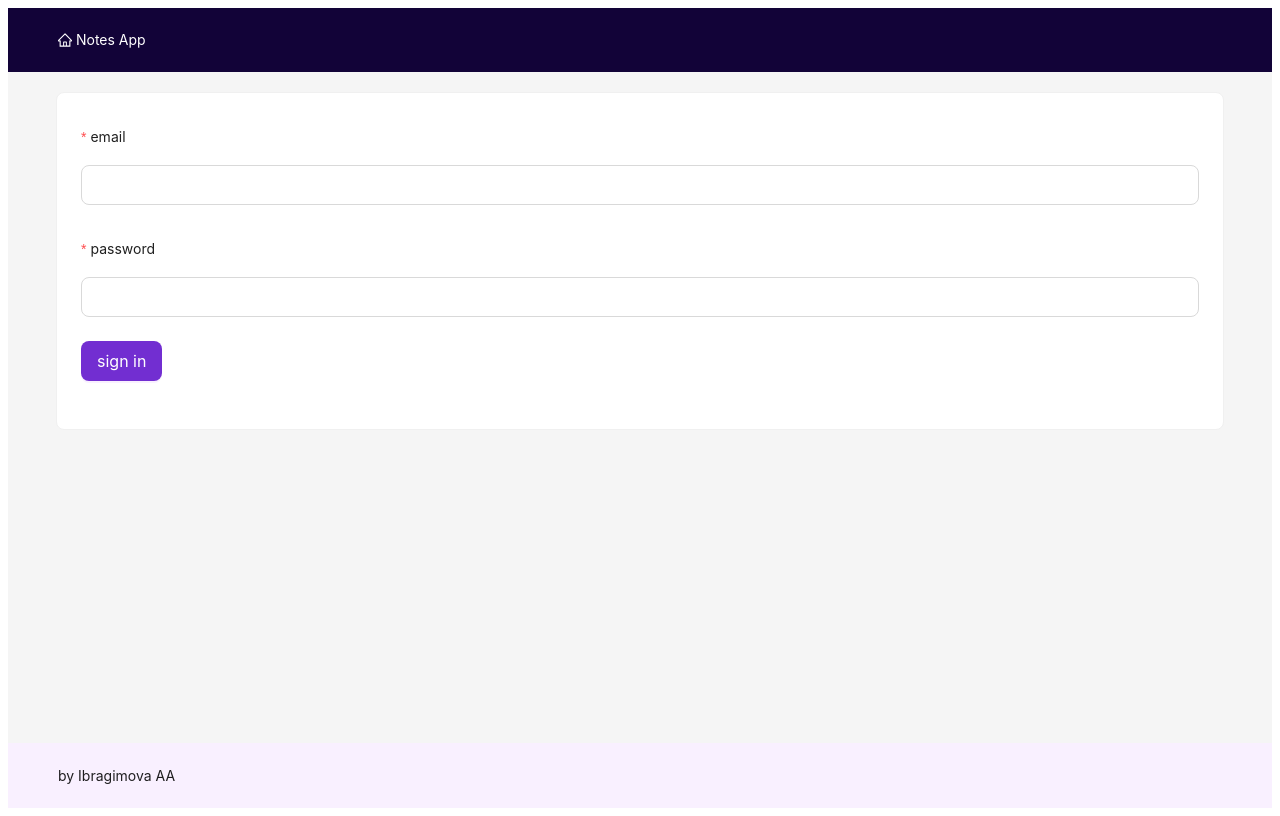
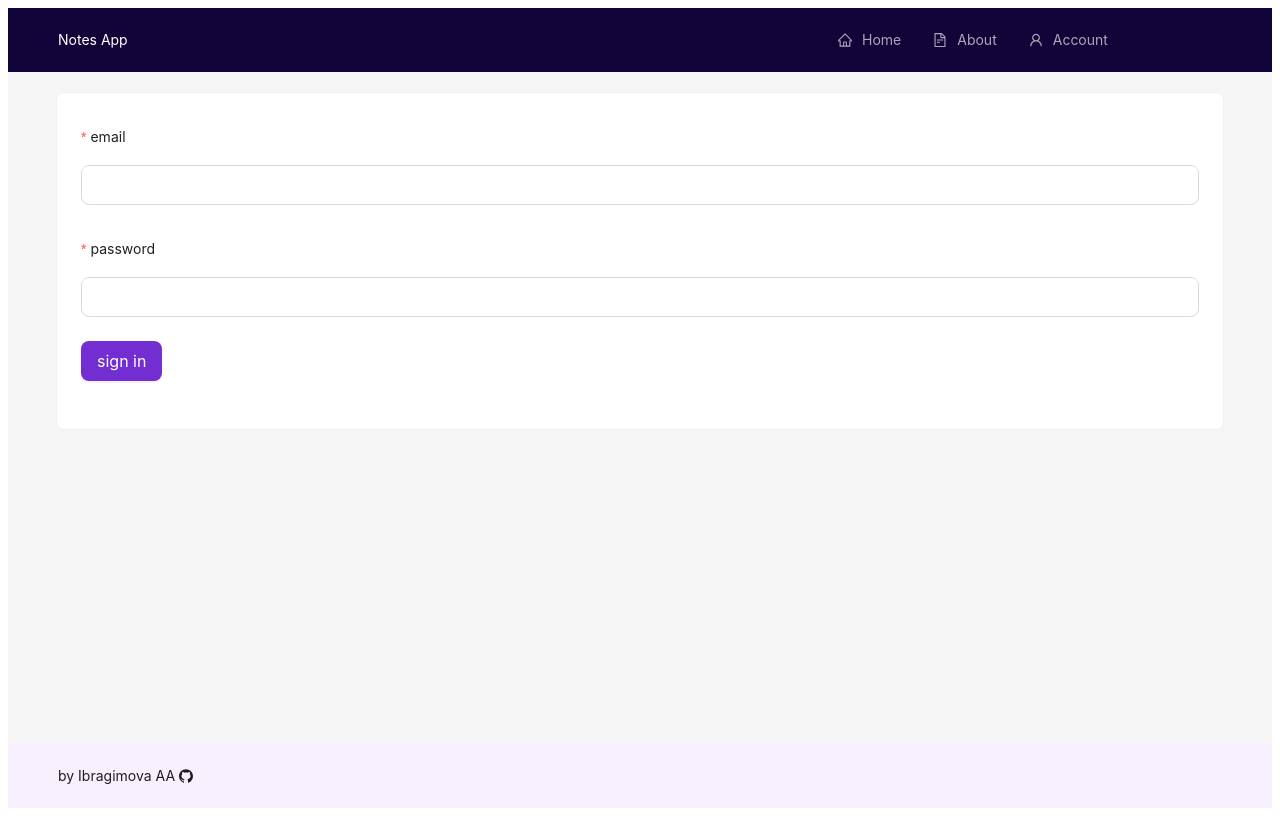
Before and after one commit to IbragimovaN/Notes-app2, a React (Vite) app in the folder client/: page /signIn in a window 1280 px wide. Built offline with nearby package versions, Linux system fonts and the light colour scheme.

Commit message:
feat: в хедер добавлено меню

```diff
--- a/client/src/components/todoList/NotesList.tsx
+++ b/client/src/components/todoList/NotesList.tsx
@@ -1,9 +1,12 @@
 import { Button, List, Input, Modal, Flex, Pagination, Grid } from "antd";
 import { useEffect, useState } from "react";
 import axios from "axios";
-import { Link } from "react-router";
+import { Link, Navigate } from "react-router";
 import { CreateNoteField } from "../createNoteField/CreateNoteField";
 import { PAGINATION_LIMIT } from "../../constants";
+import { PlusOutlined } from "@ant-design/icons";
+import { useAuth } from "../../context/authProvider";
+import { SignInPage } from "../../pages";
 
 export const NotesList = () => {
   const [notes, setNotes] = useState([]);
@@ -13,6 +16,11 @@ export const NotesList = () => {
   const [lastPage, setLastPage] = useState(1);
   const [searchPhrase, setSearchPhrase] = useState("");
 
+  const auth = useAuth();
+
+  if (auth.user === null) {
+    return <Navigate to="/signIn" />;
+  }
   const { Search } = Input;
 
   const onSearch = (searchValue) => {
@@ -53,9 +61,11 @@ export const NotesList = () => {
     <>
       <Flex justify="center" gap="large" style={{ marginBottom: "50px" }}>
         {" "}
-        <Button shape="circle" onClick={() => setIsModalOpen(true)}>
-          +
-        </Button>
+        <Button
+          shape="circle"
+          icon={<PlusOutlined />}
+          onClick={() => setIsModalOpen(true)}
+        />
         <Search
           placeholder="input search text"
           onSearch={onSearch}
--- a/client/src/pages/homePage/HomePage.tsx
+++ b/client/src/pages/homePage/HomePage.tsx
@@ -1,7 +1,8 @@
 import { ConfigProvider, Layout } from "antd";
-import { Content, Footer, Header } from "antd/es/layout/layout";
+import { Content, Footer } from "antd/es/layout/layout";
 import { Link, Outlet } from "react-router";
-import { HomeOutlined } from "@ant-design/icons";
+import { GithubOutlined } from "@ant-design/icons";
+import { MyHeader } from "./components/header/MyHeader.jsx";
 
 export const HomePage = () => {
   return (
@@ -16,21 +17,22 @@ export const HomePage = () => {
             footerBg: "#f9f0ff",
             headerColor: "#fff",
           },
+          Menu: {
+            darkItemBg: "#120338",
+          },
         },
       }}
     >
       {" "}
       <Layout style={{ minHeight: "100vh" }}>
-        <Header>
-          <Link to="/">
-            <HomeOutlined />
-            <span> Notes App</span>
-          </Link>
-        </Header>
+        <MyHeader />
         <Content style={{ position: "relative", padding: "20px 48px" }}>
           <Outlet />
         </Content>
-        <Footer> by Ibragimova AA</Footer>
+        <Footer>
+          {" "}
+          by Ibragimova AA <GithubOutlined />
+        </Footer>
       </Layout>
     </ConfigProvider>
   );
--- /dev/null
+++ b/client/src/pages/homePage/components/header/MyHeader.jsx
@@ -0,0 +1,64 @@
+import { Header } from "antd/es/layout/layout";
+import { useNavigate } from "react-router";
+import { UserOutlined, MenuOutlined } from "@ant-design/icons";
+import { useAuth } from "../../../../context/AuthProvider";
+import { Typography, Flex, Avatar, Menu, Button } from "antd";
+import { navMenuItems } from "../../helpers/NavMenuItems";
+import axios from "axios";
+
+export const MyHeader = () => {
+  const auth = useAuth();
+  const navigate = useNavigate();
+
+  const onExit = () => {
+    axios.post("/api/logout").then((data) =>
+      auth.logout(() => {
+        navigate("signIn");
+      })
+    );
+  };
+  const onClickMenu = (e) => {
+    const routes = {
+      exit: onExit,
+      signup: () => navigate("signUp"),
+      signin: () => navigate("signIn"),
+      home: () => navigate("/"),
+      about: () => navigate("about"),
+    };
+
+    if (routes[e.key]) {
+      routes[e.key]();
+    }
+  };
+
+  console.log(auth.user);
+  return (
+    <Header
+      style={{
+        display: "flex",
+        alignItems: "center",
+        justifyContent: "space-between",
+      }}
+    >
+      <div> Notes App</div>
+
+      <Menu
+        mode="horizontal"
+        items={navMenuItems(auth.user)}
+        theme="dark"
+        onClick={(e) => onClickMenu(e)}
+        style={{ flex: 1, minWidth: 0, maxWidth: "400px" }}
+        overflowedIndicator={<MenuOutlined />}
+      />
+      {auth.user && (
+        <Flex gap="small" align="center">
+          <Avatar
+            style={{ backgroundColor: "#87d068" }}
+            icon={<UserOutlined />}
+          />{" "}
+          <Typography style={{ color: "#fff" }}>{auth.user.name}</Typography>
+        </Flex>
+      )}
+    </Header>
+  );
+};
--- /dev/null
+++ b/client/src/pages/homePage/helpers/NavMenuItems.tsx
@@ -0,0 +1,53 @@
+import {
+  HomeOutlined,
+  UserOutlined,
+  LogoutOutlined,
+  FileTextOutlined,
+  LoginOutlined,
+  UserAddOutlined,
+} from "@ant-design/icons";
+import type { MenuProps } from "antd";
+import { useAuth } from "../../../context/AuthProvider";
+type MenuItem = Required<MenuProps>["items"][number];
+
+const subMenuAccount = {
+  isAuth: [
+    {
+      key: "exit",
+      label: "Exit",
+      icon: <LogoutOutlined />,
+    },
+  ],
+  notAuth: [
+    {
+      key: "signup",
+      label: "Sign Up",
+      icon: <UserAddOutlined />,
+    },
+    {
+      key: "signin",
+      label: "Sign In",
+      icon: <LoginOutlined />,
+    },
+  ],
+};
+export const navMenuItems = (user) => {
+  return [
+    {
+      key: "home",
+      label: "Home",
+      icon: <HomeOutlined />,
+    },
+    {
+      key: "about",
+      label: "About",
+      icon: <FileTextOutlined />,
+    },
+    {
+      key: "account",
+      label: "Account",
+      icon: <UserOutlined />,
+      children: user ? subMenuAccount.isAuth : subMenuAccount.notAuth,
+    },
+  ];
+};
```
